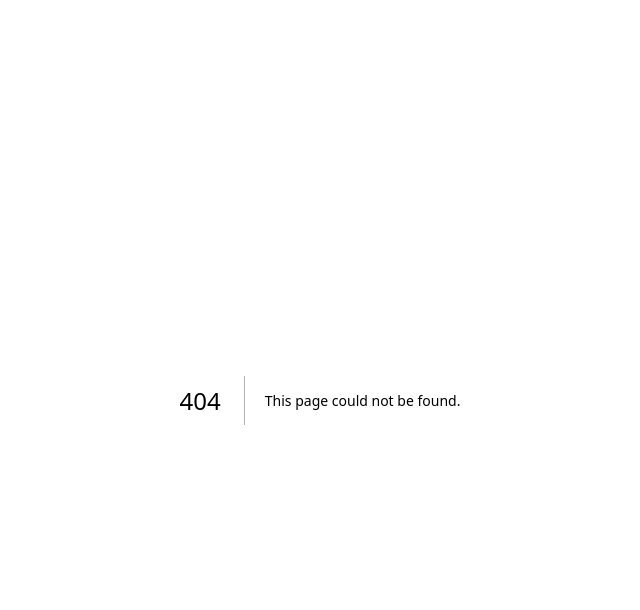
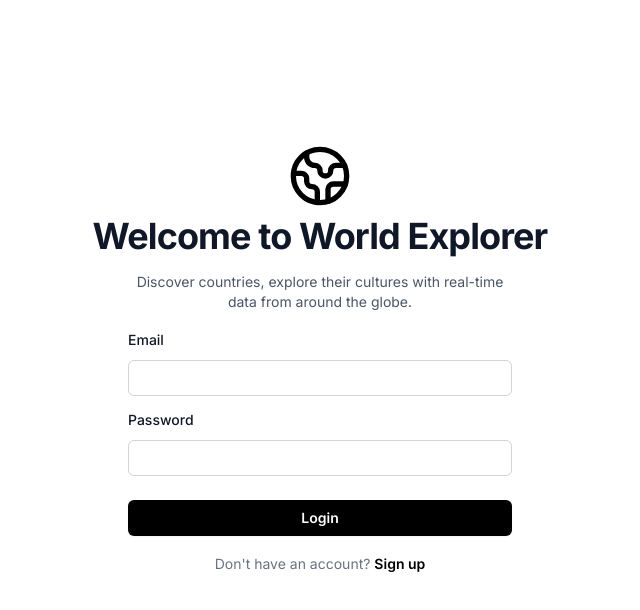
Before and after one commit to ItzNadeesH/world-explorer, a Next.js app: page /login in a window 1280 px wide. Before the commit this address had no page. Shown: the top 610 px of the page, without its empty margins (320-960 px from the left). Built offline with nearby package versions, Linux system fonts and the light colour scheme.

Commit message:
Create login page

```diff
--- /dev/null
+++ b/app/(auth)/login/page.tsx
@@ -0,0 +1,72 @@
+"use client";
+
+import React from "react";
+import Image from "next/image";
+import Link from "next/link";
+
+const Login = () => {
+  return (
+    <div className="flex min-h-screen -mt-10 flex-1 flex-col justify-center px-6 py-12 lg:px-8">
+      <Image src="/logo.svg" alt="logo" width={64} height={64} className="mx-auto" />
+      <h2 className="mt-2 mb-2 text-center text-2xl md:text-4xl font-bold tracking-tight text-gray-900">
+        Welcome to World Explorer
+      </h2>
+      <div className="sm:mx-auto sm:w-full sm:max-w-sm">
+        <p className="mt-2 text-center text-sm text-gray-600">
+          Discover countries, explore their cultures with real-time data from around the globe.
+        </p>
+      </div>
+
+      <div className="mt-4 sm:mx-auto sm:w-full sm:max-w-sm">
+        <form className="space-y-3" noValidate>
+          <div>
+            <label htmlFor="email" className="block text-sm/6 font-medium text-gray-900">
+              Email
+            </label>
+            <div className="mt-2">
+              <input
+                id="email"
+                name="email"
+                type="email"
+                autoComplete="email"
+                className="block w-full rounded-md bg-white px-3 py-1.5 text-base text-gray-900 outline-1 -outline-offset-1 outline-gray-300 placeholder:text-gray-400 focus:outline-2 focus:-outline-offset-2 focus:outline-black sm:text-sm/6"
+              />
+            </div>
+          </div>
+
+          <div>
+            <label htmlFor="password" className="block text-sm/6 font-medium text-gray-900">
+              Password
+            </label>
+            <div className="mt-2">
+              <input
+                id="password"
+                name="password"
+                type="password"
+                className="block w-full rounded-md bg-white px-3 py-1.5 text-base text-gray-900 outline-1 -outline-offset-1 outline-gray-300 placeholder:text-gray-400 focus:outline-2 focus:-outline-offset-2 focus:outline-black sm:text-sm/6"
+              />
+            </div>
+          </div>
+
+          <div className="mt-6">
+            <button
+              type="submit"
+              className="flex w-full justify-center rounded-md  bg-black px-3 py-1.5 text-sm/6 font-semibold text-white shadow-xs hover:bg-black/90 focus-visible:outline-2 focus-visible:outline-offset-2 focus-visible:outline-black disabled:bg-black/80 disabled:cursor-default cursor-pointer"
+            >
+              Login
+            </button>
+          </div>
+        </form>
+
+        <p className="mt-4 text-center text-sm/6 text-gray-500">
+          Don't have an account?{" "}
+          <Link href="/signup" className="font-semibold text-black hover:text-black/90">
+            Sign up
+          </Link>
+        </p>
+      </div>
+    </div>
+  );
+};
+
+export default Login;
```
